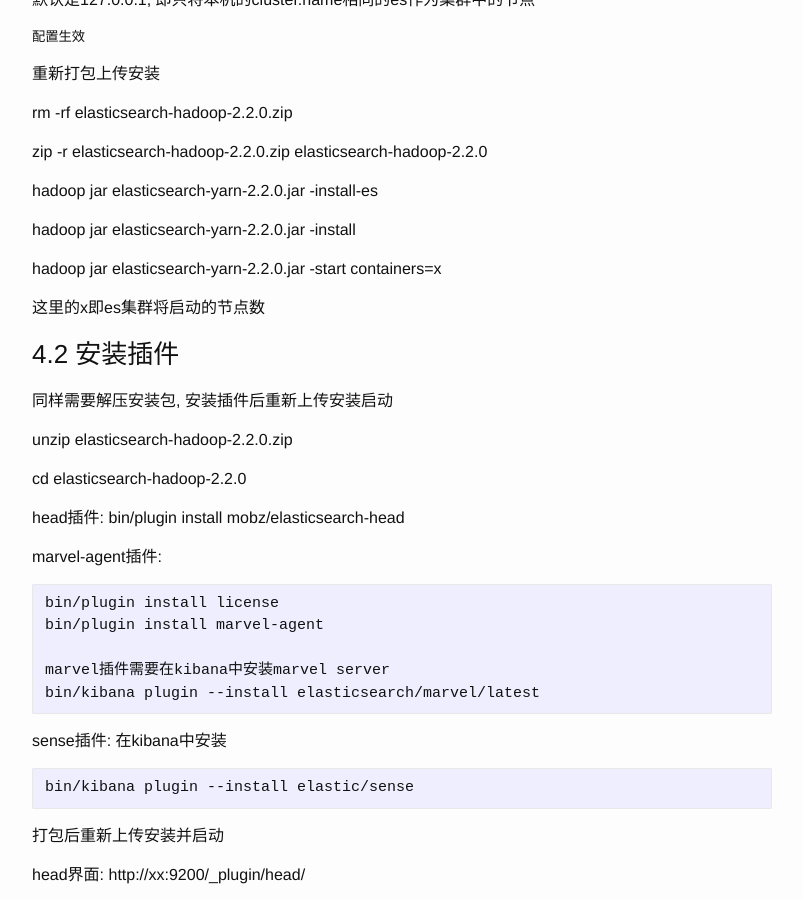
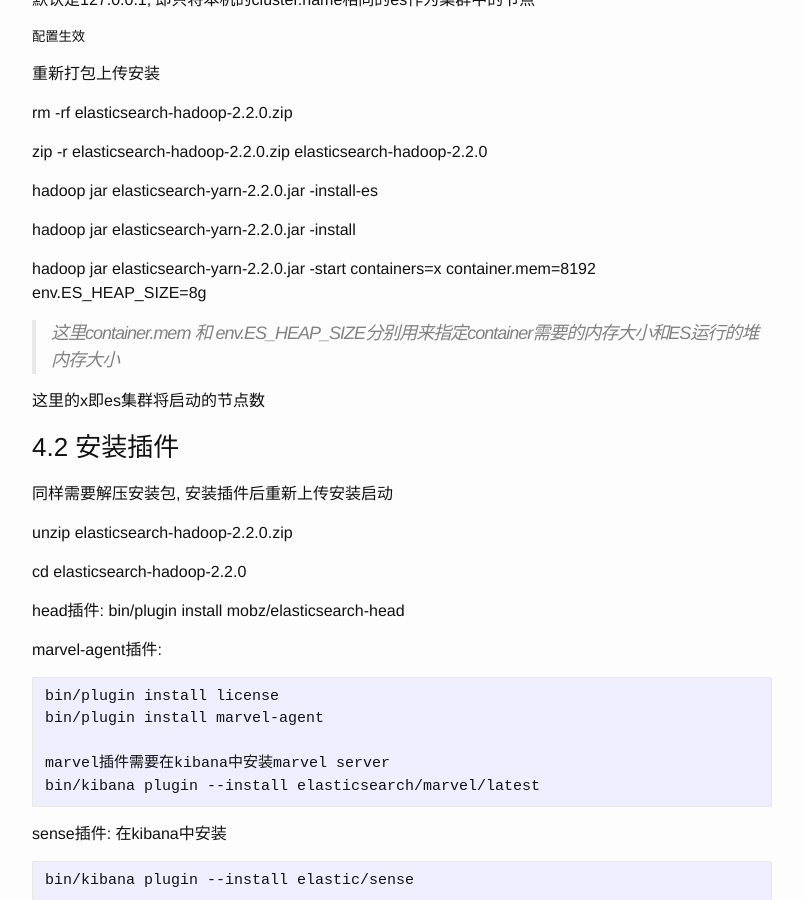
Before and after one commit to rainware/blogs, a Jekyll site: the page built from _posts/2016-03-30-learn-es-hadoop.markdown, in a window 1280 px wide and 900 px high, scrolled down 7368 px. Shown: the whole window, without its empty margins (238-1041 px from the left). Built offline with Jekyll 4.4.1, drawn with Linux system fonts in a browser that asks for light colours.

Commit message:
no message

```diff
--- a/_posts/2016-03-30-learn-es-hadoop.markdown
+++ b/_posts/2016-03-30-learn-es-hadoop.markdown
@@ -363,7 +363,9 @@
 
 hadoop jar elasticsearch-yarn-2.2.0.jar -install
 
-hadoop jar elasticsearch-yarn-2.2.0.jar -start containers=x
+hadoop jar elasticsearch-yarn-2.2.0.jar -start containers=x container.mem=8192 env.ES_HEAP_SIZE=8g
+
+> 这里container.mem 和 env.ES_HEAP_SIZE分别用来指定container需要的内存大小和ES运行的堆内存大小
 
 这里的x即es集群将启动的节点数
 
```
